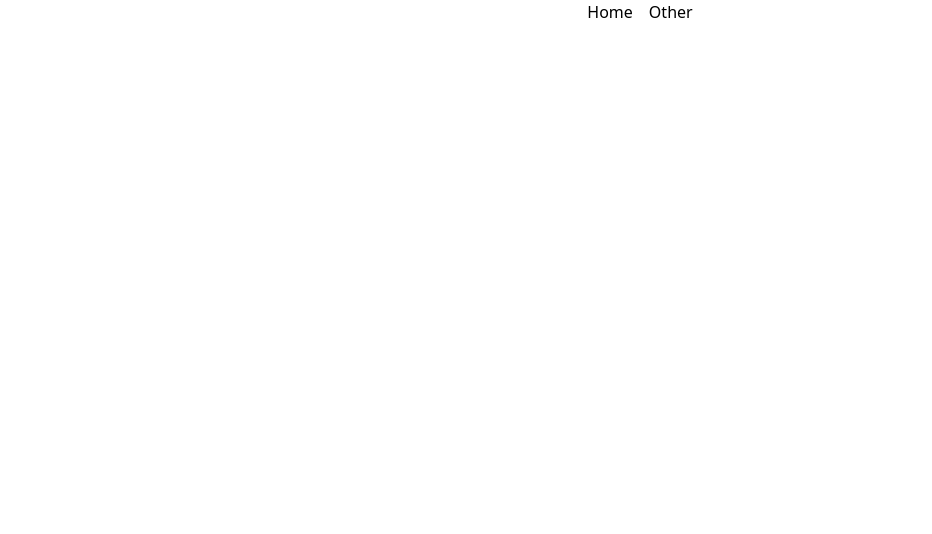
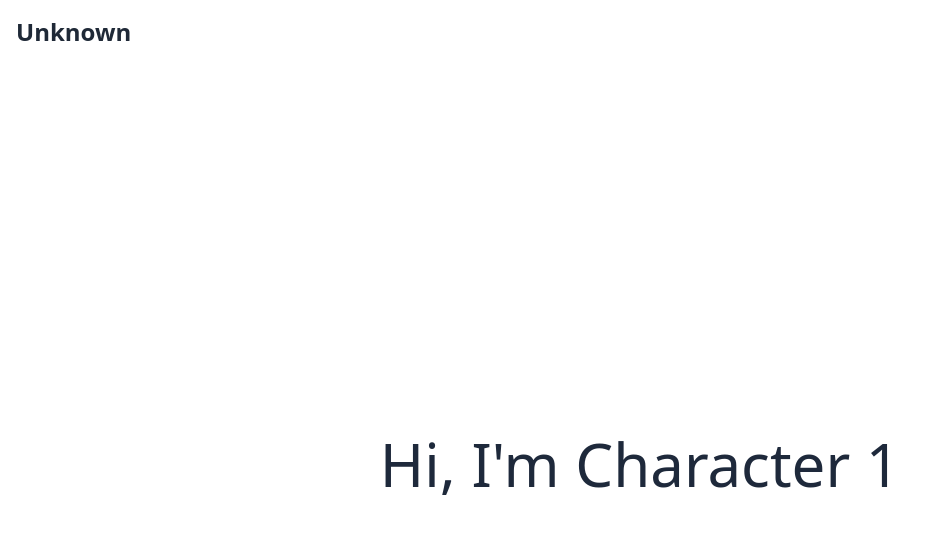
Before and after one commit to ramgarces/vue-restapi-demo, a Vue app: page /character/1 in a window 1280 px wide. Before the commit this address had no page. Shown: the top 534 px of the page, without its empty margins (0-932 px from the left). Built offline with nearby package versions, Linux system fonts and the light colour scheme.

Commit message:
Base configuration for REST API demo

```diff
--- a/package.json
+++ b/package.json
@@ -13,6 +13,7 @@
     "format:check": "prettier --check ."
   },
   "dependencies": {
+    "axios": "^1.3.4",
     "vue": "^3.2.37",
     "vue-router": "^4.1.5"
   },
--- a/src/App.vue
+++ b/src/App.vue
@@ -1,5 +1,5 @@
 <script setup>
-  import NavMenu from '@/components/NavMenu.vue'
+  import NavMenu from '@/components/BaseCard.vue'
 </script>
 
 <template>
--- /dev/null
+++ b/src/components/BaseCard.vue
@@ -0,0 +1,28 @@
+<script setup>
+const props = defineProps({
+  character: {
+    type: Object,
+    default: () => ({
+      _id: -1,
+      name: 'Unknown',
+      imageURL: 'https://via.placeholder.com/150',
+    })
+  }
+})
+</script>
+
+<template>
+  <RouterLink
+    to="`/character/${props.character._id}`"
+    class="rounded-lg bg-white shadow-lg"
+  >
+    <img class="w-full rounded-t-lg object-cover"
+      :src="props.character.imageUrl"
+    />
+    <div class="p-4">
+      <h2 class="text-2xl font-semibold text-gray-800">
+        {{ props.character.name }}
+      </h2>
+    </div>
+  </RouterLink>
+</template>
--- a/src/components/NavMenu.vue
+++ /dev/null
@@ -1,16 +0,0 @@
-<template>
-  <nav>
-    <RouterLink to="/">Home</RouterLink>
-    <RouterLink to="/other">Other</RouterLink>
-  </nav>
-</template>
-
-<style lang="postcss" scoped>
-nav {
-  @apply flex justify-center space-x-4;
-
-  & .router-link-active {
-    @apply underline underline-offset-4;
-  }
-}
-</style>
--- /dev/null
+++ b/src/composables/useCharacters.js
@@ -0,0 +1,18 @@
+import { ref } from 'vue'
+
+const characters = ref([])
+
+const useCharacters = () => {
+    const fetchCharacters = () => {
+        for (let index = 0; index < 2; index++) {
+            characters.value.push({
+                _id: characters.value.length,
+                name: `Character ${characters.value.length}`,
+                imageUrl: 'https://via.placeholder.com/400X800',
+            })
+        }
+    }
+    return { characters, fetchCharacters }
+}
+
+export default useCharacters
--- a/src/router.js
+++ b/src/router.js
@@ -4,7 +4,11 @@ import HomePage from '@/views/HomePage.vue'
 
 const routes = [
   { path: '/', name: 'Home', component: HomePage },
-  { path: '/other', name: 'Other', component: () => import('@/views/OtherPage.vue') },
+  {
+    path: '/character/:id',
+    name: 'Character',
+    component: () => import('@/views/CharacterDetails.vue'),
+  },
 ]
 
 const router = createRouter({
--- /dev/null
+++ b/src/views/CharacterDetails.vue
@@ -0,0 +1,13 @@
+<script setup>
+import { useRoute } from 'vue-router'
+
+const route = useRoute()
+</script>
+
+<template>
+  <main class="flex min-h-screen items-center justify-center">
+    <h1 class="text-6xl font-thin text-slate-800">
+      Hi, I'm Character {{  route.params.id }}
+    </h1>
+  </main>
+</template>
--- a/src/views/HomePage.vue
+++ b/src/views/HomePage.vue
@@ -1,10 +1,22 @@
 <script setup>
-import { ref } from 'vue'
-const title = ref('Hello There ✋')
+import BaseCard from '@/components/BaseCard.vue'
+import useCharacters from '@/composables/useCharacters'
+
+const { characters, fetchCharacters } = useCharacters()
 </script>
 
 <template>
-  <main class="flex min-h-screen items-center justify-center">
-    <h1 class="text-6xl font-thin text-slate-800">{{ title }}</h1>
+  <button title="Load Characters" class="z-90 fixed bottom-8 right-8 flex h-20 w-20 items-center justify-center rounded-full bg-green-600 text-4xl text-white
+  drop-shadow-lg duration-300 hover:scale-100 hover:bg-green-700 hover:drop-shadow-2xl" @click="fetchCharacters">
+  🚀
+  </button>
+  <main class="min-h-screen bg-gradient-to-r from-fuchsia-900 to-red-700">
+    <div class="container mx-auto grid grid-cols-8 gap-4 py-8">
+      <BaseCard
+        v-for="character in characters"
+        :key="character._id"
+        :character="character"
+      />
+    </div>
   </main>
 </template>
--- a/src/views/OtherPage.vue
+++ /dev/null
@@ -1,5 +0,0 @@
-<template>
-  <main class="flex min-h-screen items-center justify-center">
-    <h1 class="text-6xl font-thin text-slate-800">I'm Other Page</h1>
-  </main>
-</template>
```
Also changed, not shown: 1 other file (tests, documents, lock files or other folders).
